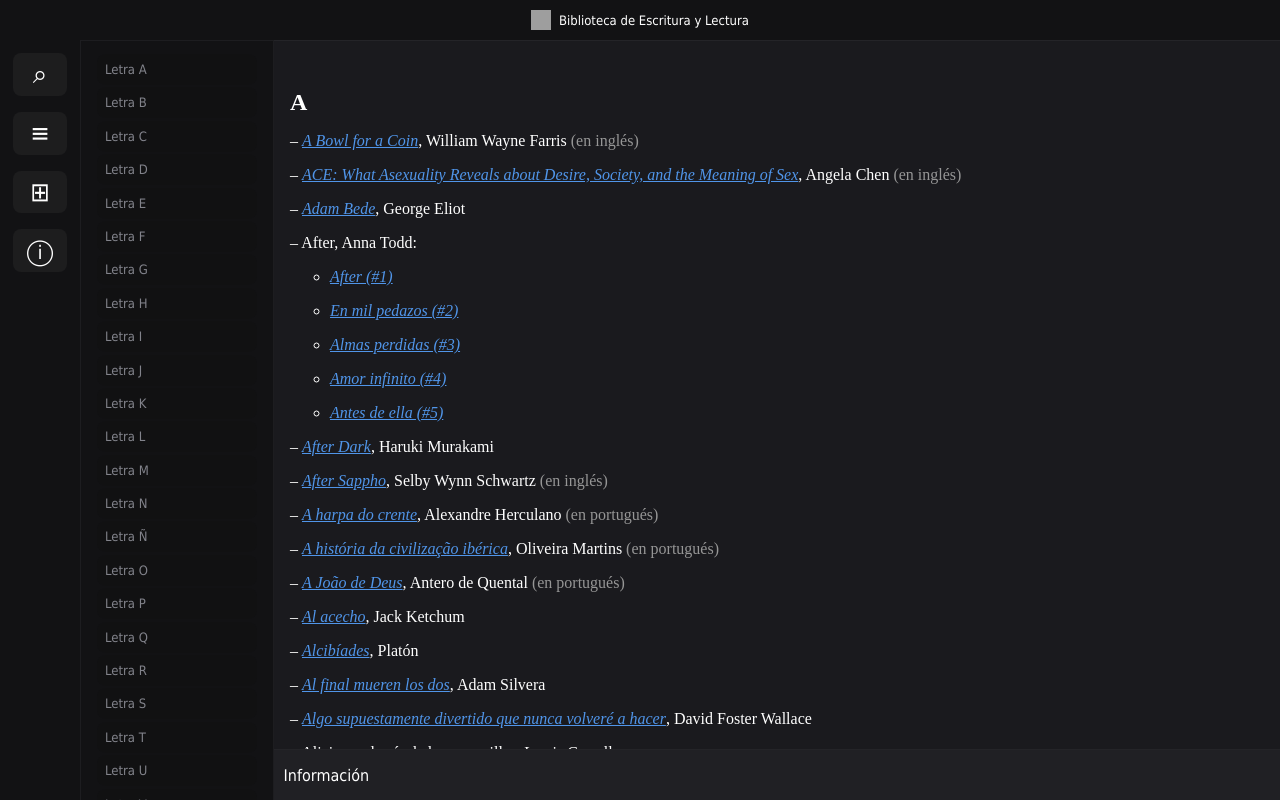
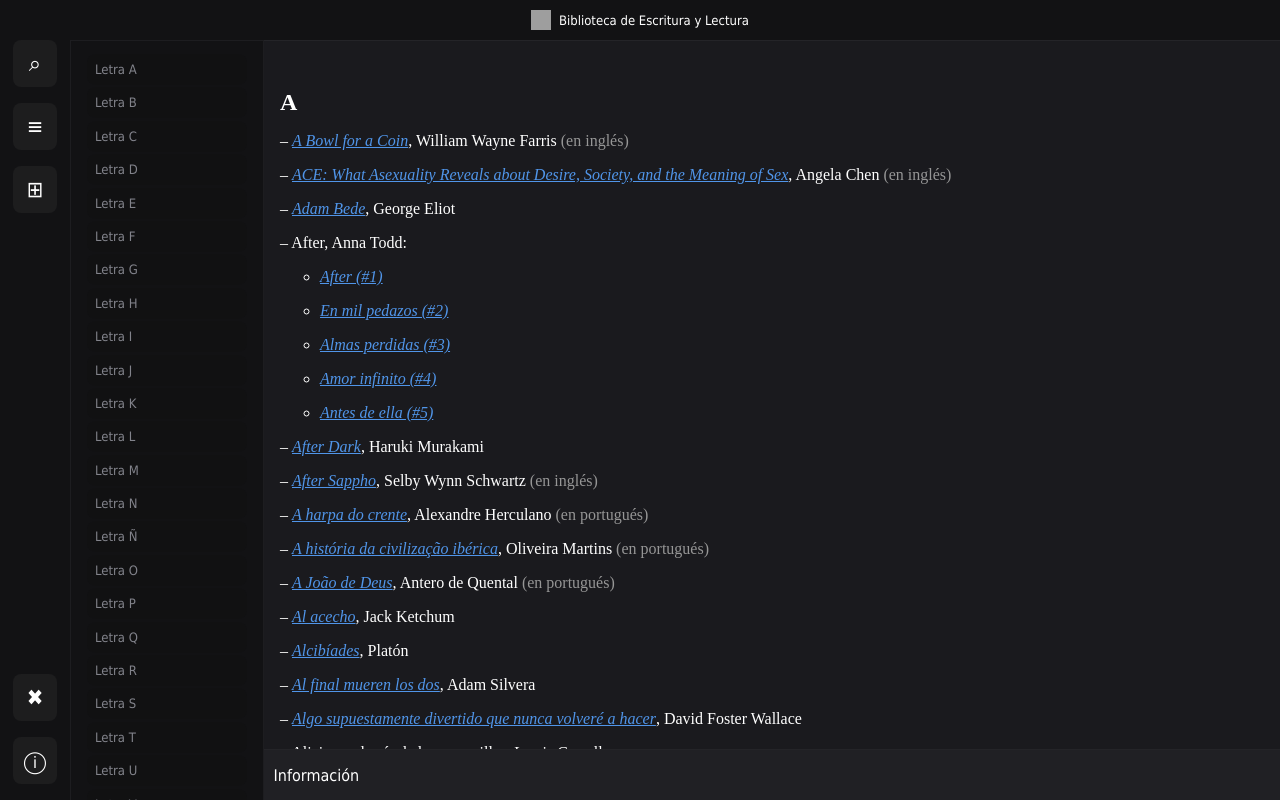
Before and after one commit to EscrituraYLectura/biblioteca, a Next.js app: page /indices in a window 1280 px wide. Built offline with nearby package versions, Linux system fonts and the light colour scheme; grey boxes are pictures that could not be loaded; a web font is replaced by a local one.

Commit message:
Separate navbar items

```diff
--- a/components/navbar.tsx
+++ b/components/navbar.tsx
@@ -15,10 +15,16 @@ export default function NavBar() {
 
     return (
         <nav className="navbar">
+            <div className="navbar-pages">
                 <ul>
                     <li onClick={() => irAPagina('/buscador')}>⌕</li>
                     <li onClick={() => irAPagina('/indices')}>≡</li>
                     <li onClick={() => irAPagina('/estadisticas')}>⊞</li>
+                </ul>
+            </div>
+            <div className="navbar-info">
+                <ul>
+                    <li>✖</li>
                     <li onClick={() => setMostrarPopup(true)}>ⓘ</li>
                     {mostrarPopup && (
                         <Popup onClose={() => setMostrarPopup(false)}>
@@ -33,6 +39,7 @@ export default function NavBar() {
                         </Popup>
                     )}
                 </ul>
+            </div>
         </nav>
     );
 }
--- a/styles/global.scss
+++ b/styles/global.scss
@@ -31,15 +31,26 @@ a {
 // BARRA DE NAVEGACIÓN
 
 .navbar {
-    width: 80px;
+    width: 70px;
     background-color: #121214;
     border-right: 1px solid #6d6e771f;
     display: flex;
     flex-direction: column;
     overflow-y: auto;
-    gap: 1rem;
+    justify-content: space-between;
+
+    .navbar-pages {
+        display: flex;
+        flex-direction: column;
+    }
+
+    .navbar-info {
+        display: flex;
+        flex-direction: column;
+    }
 
     ul {
+        margin: 0;
         padding: 0 0.8rem;
         list-style: none;
 
@@ -48,12 +59,12 @@ a {
             background-color: #1d1d1e;
             border: none;
             color: #fff;
-            font-size: 26px;
+            font-size: 22px;
             cursor: pointer;
             transition: background-color 0.2s ease-out;
             margin-bottom: 1rem;
             width: 100%;
-            height: 23%;
+            height: 47px;
             display: flex;
             align-items: center;
             justify-content: center;
@@ -88,6 +99,7 @@ a {
     padding-top: 1rem;
     padding-bottom: 1rem;
     gap: 1rem;
+    //border-top-left-radius: 12px;
 }
 
 .sidebar label {
@@ -450,7 +462,7 @@ tbody tr {
     }
 
     p {
-        line-height: 1.2rem;
+        line-height: 1rem;
     }
 }
 
```
Lines whose indentation alone changed are shown as unchanged.
